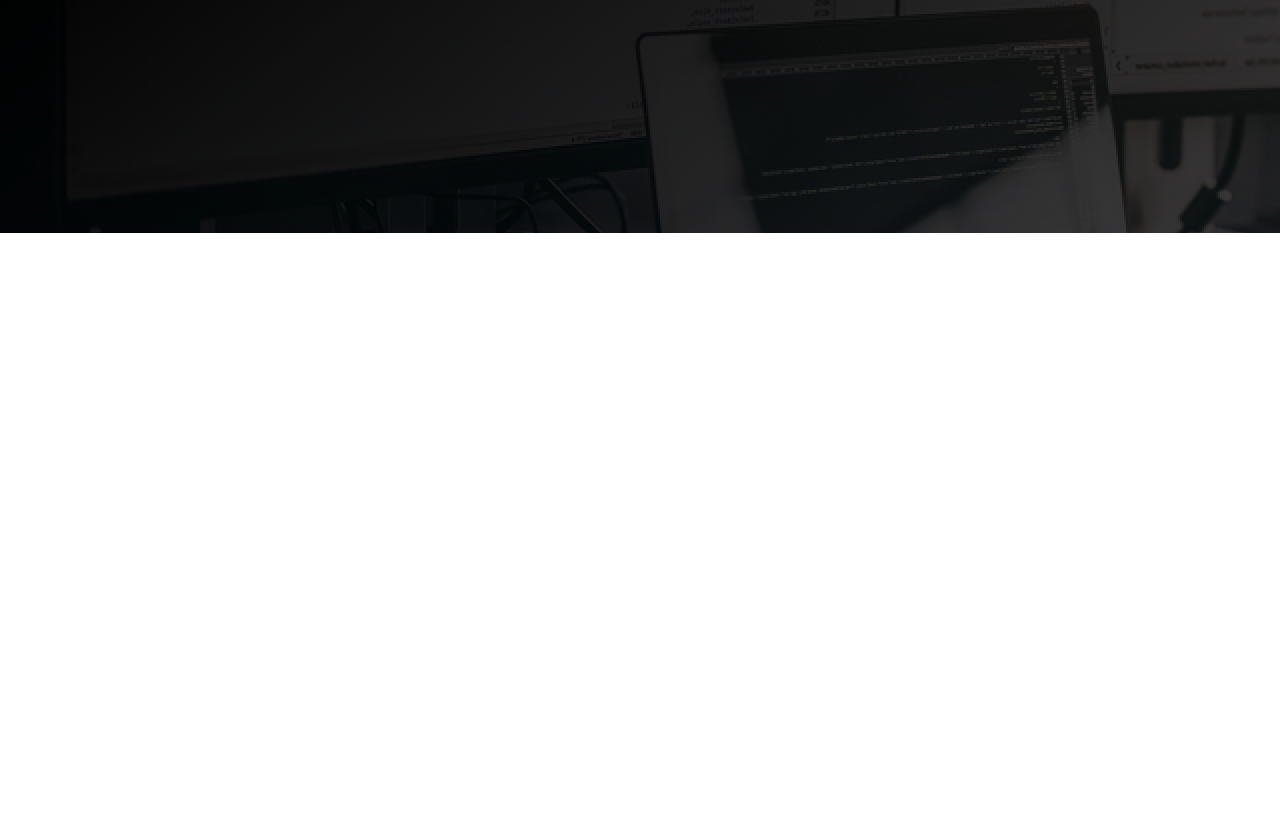
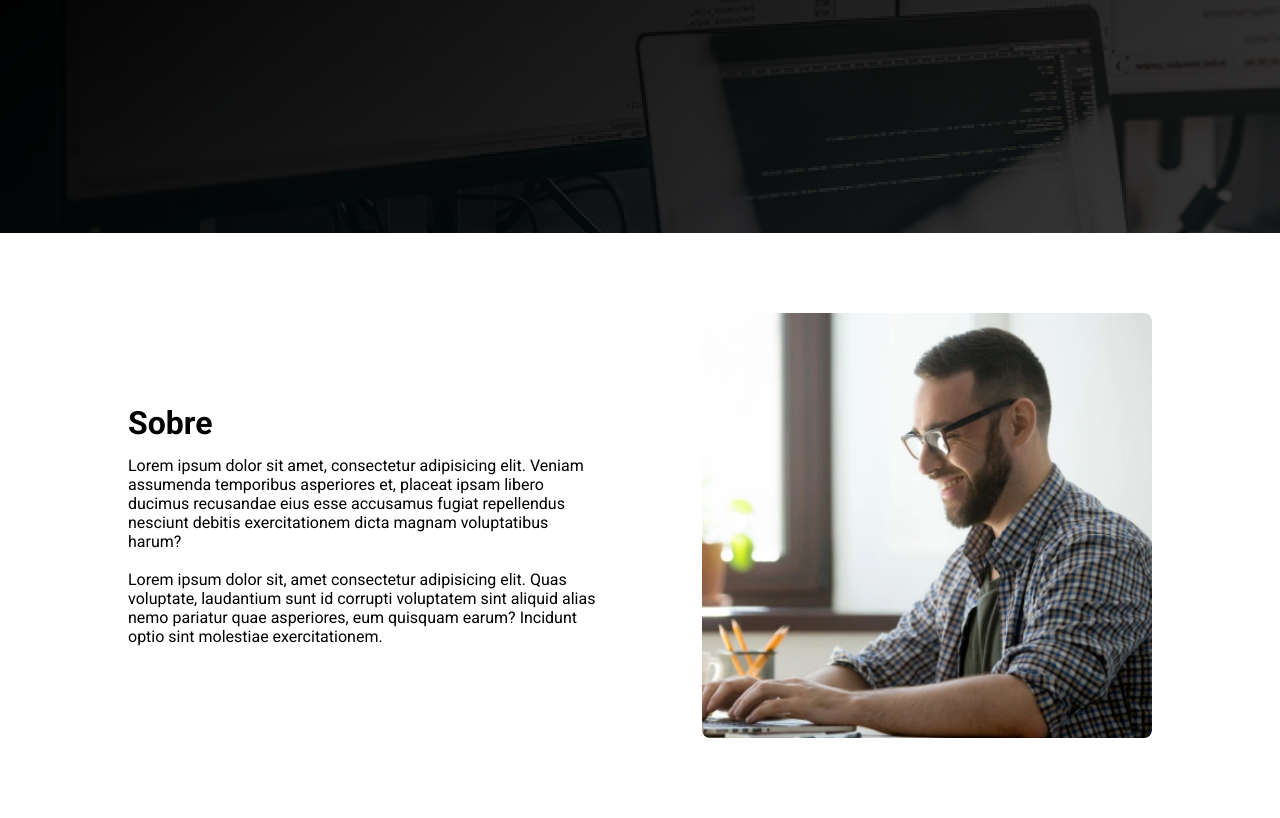
Before and after one commit to Giovannimoraess/Portfolio, a plain HTML site: page index.html in a window 1280 px wide. Shown: the part 567-1385 px from the top of the page. Before the commit the page ends 800 px from the top, so only its background shows below. Drawn offline with Linux system fonts and the light colour scheme.

Commit message:
commit section

```diff
--- a/index.html
+++ b/index.html
@@ -31,7 +31,6 @@
     <!-- Fim Header -->
 
     <!-- Inicio Main -->
-
     <section class="main">
         <div>
             <h1>Olá, <br>Seja bem-vindo</h1>
@@ -43,6 +42,20 @@
             </a>
         </div>
     </section>
+    <!-- Fim Main -->
 
+    <!-- Inicio Section -->
+    <section class="about">
+        <div>
+            <h2>Sobre</h2>
+            <p>
+                Lorem ipsum dolor sit amet, consectetur adipisicing elit. Veniam assumenda temporibus asperiores et, placeat ipsam libero ducimus recusandae eius esse accusamus fugiat repellendus nesciunt debitis exercitationem dicta magnam voluptatibus harum?
+                <br><br>
+                Lorem ipsum dolor sit, amet consectetur adipisicing elit. Quas voluptate, laudantium sunt id corrupti voluptatem sint aliquid alias nemo pariatur quae asperiores, eum quisquam earum? Incidunt optio sint molestiae exercitationem.
+            </p>
+        </div>
+        <img src="images/foto-pc.png" alt="Foto de uma pessoa programando">
+    </section>
+    <!-- Fim Section -->
 </body>
 </html>
--- a/style.css
+++ b/style.css
@@ -44,7 +44,7 @@ nav{
     background-image: url("images/programador.png");
     display: flex;
     align-items: center;
-    padding-left: 100px;
+    padding-left: 10%;
 }
 
 .main h1{
@@ -75,3 +75,33 @@ nav{
     color: #181818;
 }
 /* Fim Main */
+
+/* Inicio about */
+.about{
+    background-color: #FFFFFF;
+    width: 100%;
+    padding-left: 10%;
+    padding-right: 10%;
+    padding-top: 80px;
+    padding-bottom: 80px;
+    display: flex;
+    align-items: center;
+    justify-content: space-between;
+}
+
+.about div{
+    max-width: 50%;
+    padding-right: 40px;
+}
+
+.about div h2{
+    font-size: 32px;
+    margin-bottom: 14px;
+}
+
+.about img{
+    max-width: 450px;
+    border-radius: 8px;
+}
+
+/* Fim About */
```
